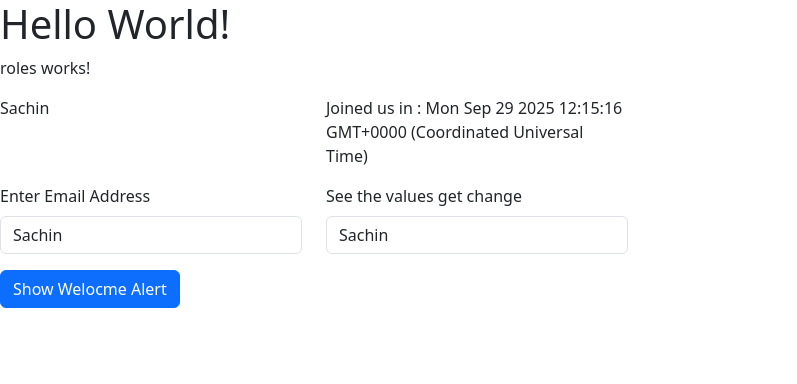
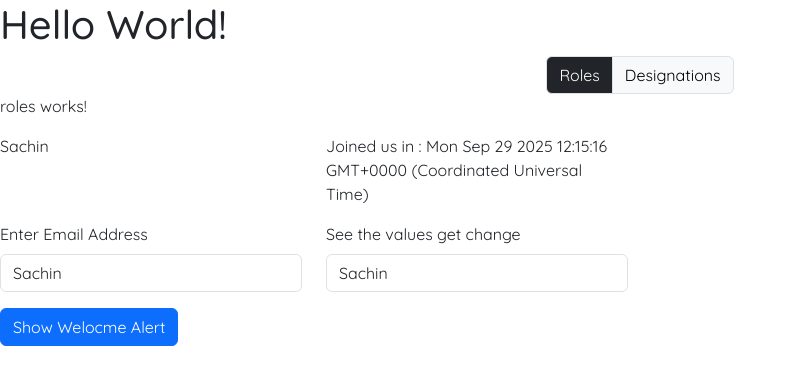
Before and after one commit to Derikklok/angular-app-2, an Angular app: page / in a window 1280 px wide. Shown: the top 384 px of the page, without its empty margins (0-797 px from the left). Built offline with nearby package versions, Linux system fonts and the light colour scheme.

Commit message:
Refactor application structure by renaming the main title to 'WorkSpace-app', introducing a new MasterComponent to manage Roles and Designations, and updating the Roles component to display a personalized welcome message. Additionally, add global font styles using Quicksand.

```diff
--- a/src/app/app.component.html
+++ b/src/app/app.component.html
@@ -1,6 +1,6 @@
 <div>
   <h1>Hello World!</h1>
-  <app-roles></app-roles>
+  <app-master></app-master>
 </div>
 
 
--- a/src/app/app.component.ts
+++ b/src/app/app.component.ts
@@ -1,10 +1,10 @@
 import { Component } from '@angular/core';
 import { RouterOutlet } from '@angular/router';
-import { RolesComponent } from './components/roles/roles.component';
+import { MasterComponent } from './components/master/master.component';
 
 @Component({
   selector: 'app-root',
-  imports: [RouterOutlet,RolesComponent],
+  imports: [RouterOutlet,MasterComponent],
   templateUrl: './app.component.html',
   styleUrl: './app.component.css'
 })
--- /dev/null
+++ b/src/app/components/master/master.component.html
@@ -0,0 +1,33 @@
+<div class="row">
+  <div class="col-12 text-center">
+    <div class="btn-group">
+      <button
+        type="button"
+        class="btn border"
+        (click)="changeTab('Roles')"
+        [ngClass]="currentComponent == 'Roles' ? 'btn-dark' : 'btn-light'"
+      >
+        Roles
+      </button>
+      <button
+        type="button"
+        class="btn btn-light border"
+        (click)="changeTab('Designations')"
+        [ngClass]="
+          currentComponent == 'Designations' ? 'btn-dark' : 'btn-light'
+        "
+      >
+        Designations
+      </button>
+    </div>
+  </div>
+</div>
+
+<div class="row">
+  <div class="col-12" *ngIf="currentComponent == 'Roles'">
+    <app-roles></app-roles>
+  </div>
+  <div class="col-12" *ngIf="currentComponent == 'Designations'">
+    <app-designation></app-designation>
+  </div>
+</div>
--- /dev/null
+++ b/src/app/components/master/master.component.ts
@@ -0,0 +1,18 @@
+import { Component } from '@angular/core';
+import { RolesComponent } from '../roles/roles.component';
+import { DesignationComponent } from '../designation/designation.component';
+import { CommonModule } from '@angular/common';
+
+@Component({
+  selector: 'app-master',
+  imports: [RolesComponent, DesignationComponent, CommonModule],
+  templateUrl: './master.component.html',
+  styleUrl: './master.component.css',
+})
+export class MasterComponent {
+  currentComponent: string = 'Roles';
+
+  changeTab(tabName: string) {
+    this.currentComponent = tabName;
+  }
+}
--- a/src/app/components/roles/roles.component.html
+++ b/src/app/components/roles/roles.component.html
@@ -35,7 +35,7 @@
     <div id="welcomeToast" class="toast align-items-center text-bg-primary border-0" role="status" aria-live="polite" aria-atomic="true">
         <div class="d-flex">
             <div class="toast-body">
-                Welcome to App!
+                Welcome to App {{employeeName}}
             </div>
             <button type="button" class="btn-close btn-close-white me-2 m-auto" data-bs-dismiss="toast" aria-label="Close"></button>
         </div>
--- a/src/index.html
+++ b/src/index.html
@@ -2,7 +2,7 @@
 <html lang="en">
 <head>
   <meta charset="utf-8">
-  <title>MyApp2</title>
+  <title>WorkSpace-app</title>
   <base href="/">
   <meta name="viewport" content="width=device-width, initial-scale=1">
   <link rel="icon" type="image/x-icon" href="favicon.ico">
--- a/src/styles.css
+++ b/src/styles.css
@@ -1 +1,11 @@
 /* You can add global styles to this file, and also import other style files */
+@import url('https://fonts.googleapis.com/css2?family=Quicksand:wght@300..700&display=swap');
+
+:root{
+    --app-font-family: 'Quicksand', system-ui, -apple-system, 'Segoe UI', Roboto, 'Helvetica Neue', Arial, 'Noto Sans',
+    'Apple Color Emoji', 'Segoe UI Emoji', 'Segoe UI Symbol', 'Noto Color Emoji';
+}
+
+body{
+    font-family: var(--app-font-family);
+}
```
Also changed, not shown: src/app/components/master/master.component.css (added), 1 other file (tests, documents, lock files or other folders).
